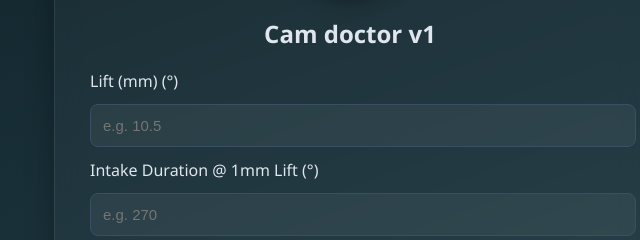
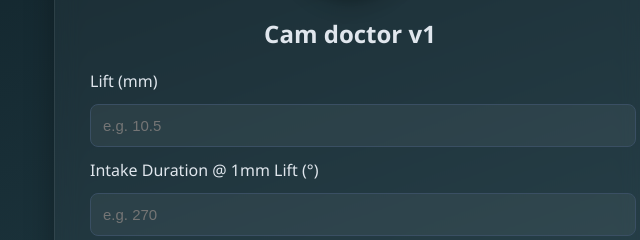
Before and after one commit to TssHack/cam, a plain HTML site: page index.html in a window 1280 px wide. Shown: the part 189-429 px from the top of the page, 290-930 px from the left. Drawn offline with nearby package versions, Linux system fonts and the light colour scheme.

Commit message:
Update index.html

```diff
--- a/index.html
+++ b/index.html
@@ -26,7 +26,7 @@
     <h2 style="text-align: center;">Cam doctor v1</h2>
 
     <form id="camForm" onsubmit="event.preventDefault();">
-      <label for="intake1">Lift (mm) (°)</label>
+      <label for="intake1">Lift (mm)</label>
       <input type="number" step="any" id="lift" placeholder="e.g. 10.5">
 
       <label for="intake1">Intake Duration @ 1mm Lift (°)</label>
```
